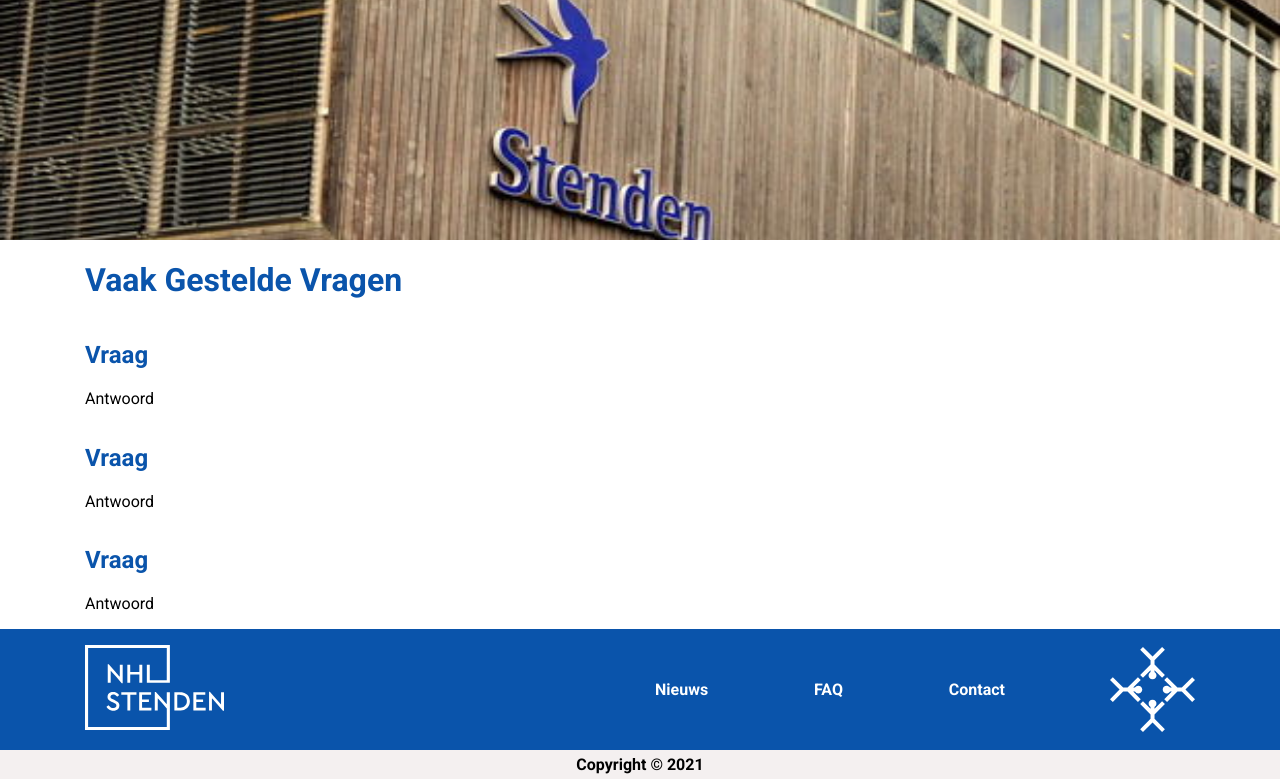
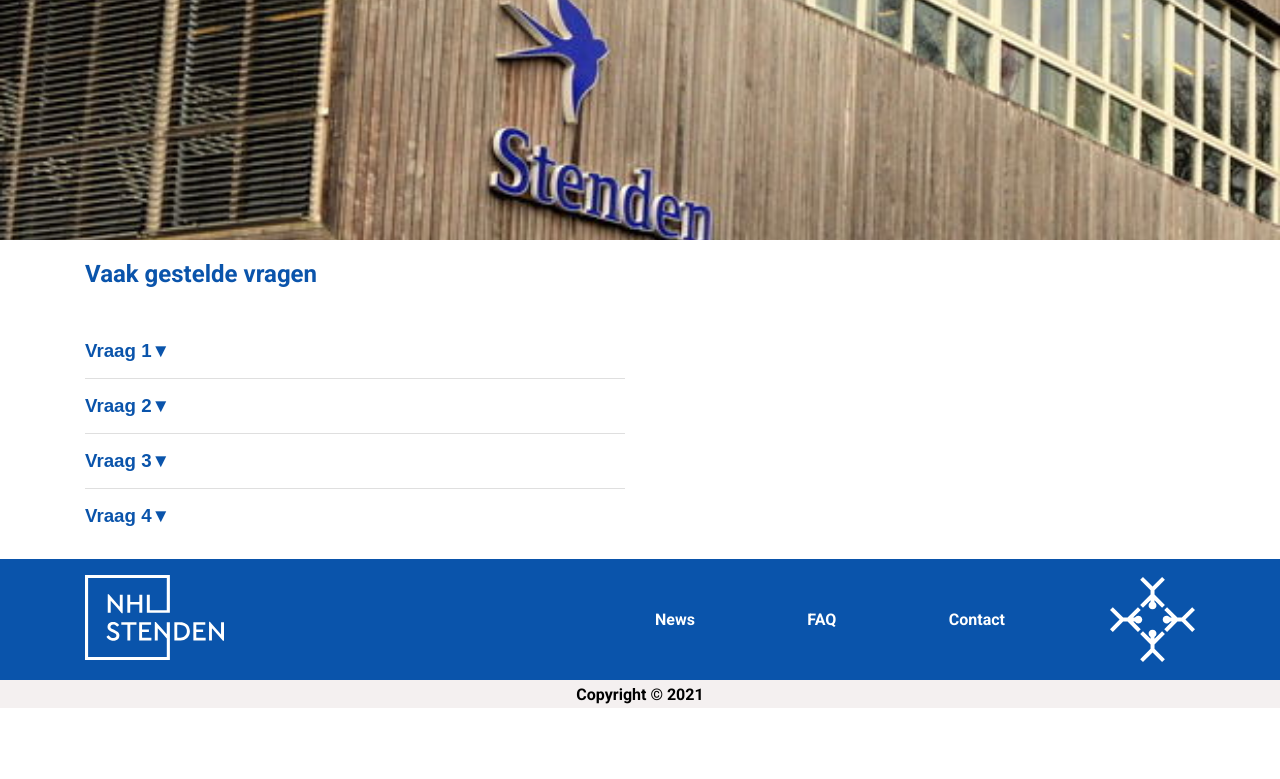
Before and after one commit to INF1-F/php_json, a PHP site: page /pages/nl/faq.php in a window 1280 px wide. Shown: the part 96-875 px from the top of the page. After the commit the page ends 804 px from the top, so only its background shows below. Run offline with PHP 8.4, Linux system fonts and the light colour scheme.

Commit message:
Merge FAQ

```diff
--- /dev/null
+++ b/assets/data/contact/formData-20211026135819.txt
@@ -0,0 +1,5 @@
+Type formulier:Complaints
+naam:Anoniem
+Type opleiding:HBO-ICT
+Locatie:Emmen
+Bericht:asasasa
--- a/assets/styles/main.css
+++ b/assets/styles/main.css
@@ -562,6 +562,40 @@ span.error {
 }
 
 
+/* FAQ */
+
+.title {
+    color: #0A54AB;
+    font-weight: bold;
+}
+
+.expandBtn {
+    background-color: transparent;
+    cursor: pointer;
+    padding: 0;
+    margin: 1rem 0;
+    border: none;
+    color: #0A54AB;
+    font-size: 1.17em;
+    font-weight: bold;
+}
+
+.expContent {
+    display: none;
+}
+
+.closedContent::after {
+    content: "▼";
+}
+
+.openedContent::after {
+    content: "▲";
+}
+
+.dividerLine {
+    border-bottom: 1px solid rgba(0, 0, 0, .125);
+}
+
 /* Small devices 'small tablets' */
 
 @media (min-width: 576px) {
--- a/components/head.php
+++ b/components/head.php
@@ -2,7 +2,7 @@
 <meta http-equiv="X-UA-Compatible" content="IE=edge">
 <meta name="viewport" content="width=device-width, initial-scale=1.0">
 <link rel="stylesheet" href="../../assets/styles/main.css">
-<link href="../assets/img/favicon-32x32.png" rel="icon" sizes="32x32" type="image/png">
+<link href="../../assets/img/favicon-32x32.png" rel="icon" sizes="32x32" type="image/png">
 <link href="https://fonts.googleapis.com/icon?family=Material+Icons" rel="stylesheet">
 <link rel="preconnect" href="https://fonts.googleapis.com">
 <link rel="preconnect" href="https://fonts.gstatic.com" crossorigin>
--- a/pages/en/contact-choise.php
+++ b/pages/en/contact-choise.php
@@ -11,7 +11,7 @@
     <div class="container">
         <div class="row">
             <div class="col-12 contact-title">
-                <h1>Contact</h1>
+                <h2>Contact</h2>
             </div>
             <div class="col-12 col-md-4 mb-3 text-center">
                 <div class="card justify-content-center card-form">
--- a/pages/nl/contact-choise.php
+++ b/pages/nl/contact-choise.php
@@ -11,7 +11,7 @@
     <div class="container">
         <div class="row">
             <div class="col-12 contact-title">
-                <h1>Contact</h1>
+                <h2>Contact</h2>
             </div>
             <div class="col-12 col-md-4 mb-3 text-center">
                 <div class="card justify-content-center card-form">
--- a/pages/nl/faq.php
+++ b/pages/nl/faq.php
@@ -1,37 +1,80 @@
 <!DOCTYPE html>
-<html lang="nl" class="h-100">
+<html lang="en" class="h-100">
+
 <head>
     <?php include_once('../../components/head.php') ?>
     <title>Nieuws</title>
 </head>
 
 <body class="h-100">
-        <?php include_once('../../components/nl/header.php') ?>
+    <?php include_once('../../components/en/header.php') ?>
     <div class="container">
         <div class="row">
             <div class="col-md-6 col-12">
-                    <h1>Vaak Gestelde Vragen</h2>
+                <h2>Vaak gestelde vragen</h2>
+            </div>
+        </div>
+        <div class="mt-2 mb-2">
+        <div class="row">
+            <div class="col-md-6 col-12">
+                <div class="dividerLine">
+                    <button type="button" class="expandBtn closedContent">Vraag 1</button>
+                    <div class="expContent">
+                        <p class="mt-0">> Antwoord 1 | Lorem ipsum dolor sit amet, consectetur adipisicing elit, sed do eiusmod tempor incididunt ut labore et dolore magna aliqua. Ut enim ad minim veniam, quis nostrud exercitation ullamco laboris nisi ut aliquip ex ea commodo consequat.</p>
+                    </div>
+                </div>
             </div>
         </div>
         <div class="row">
             <div class="col-md-6 col-12">
-                    <h2>Vraag</h2>
-                    <p>Antwoord</p>
+                <div class="dividerLine">
+                    <button type="button" class="expandBtn closedContent">Vraag 2</button>
+                    <div class="expContent">
+                        <p class="mt-0">> Antwoord 2 | Lorem ipsum dolor sit amet, consectetur adipisicing elit, sed do eiusmod tempor incididunt ut labore et dolore magna aliqua. Ut enim ad minim veniam, quis nostrud exercitation ullamco laboris nisi ut aliquip ex ea commodo consequat.</p>
+                    </div>
+                </div>
             </div>
         </div>
         <div class="row">
             <div class="col-md-6 col-12">
-                    <h2>Vraag</h2>
-                    <p>Antwoord</p>
+                <div class="dividerLine">
+                    <button type="button" class="expandBtn closedContent">Vraag 3</button>
+                    <div class="expContent">
+                        <p class="mt-0">> Antwoord 3 | Lorem ipsum dolor sit amet, consectetur adipisicing elit, sed do eiusmod tempor incididunt ut labore et dolore magna aliqua. Ut enim ad minim veniam, quis nostrud exercitation ullamco laboris nisi ut aliquip ex ea commodo consequat.</p>
+                    </div>
+                </div>
             </div>
         </div>
         <div class="row">
             <div class="col-md-6 col-12">
-                    <h2>Vraag</h2>
-                    <p>Antwoord</p>
+                <button type="button" class="expandBtn closedContent">Vraag 4</button>
+                <div class="expContent">
+                    <p class="mt-0">> Antwoord 4 | Lorem ipsum dolor sit amet, consectetur adipisicing elit, sed do eiusmod tempor incididunt ut labore et dolore magna aliqua. Ut enim ad minim veniam, quis nostrud exercitation ullamco laboris nisi ut aliquip ex ea commodo consequat.</p>
                 </div>
             </div>
         </div>
-        <?php include_once('../../components/nl/footer.php') ?>
+        </div>
+        <script type="text/javascript">
+            var expBtns = document.getElementsByClassName("expandBtn");
+
+            for (var i = 0; i < expBtns.length; i++) {
+                expBtns[i].addEventListener("click", function() {
+                    this.classList.toggle("active");
+                    var content = this.nextElementSibling;
+                    if (content.style.display === "block") {
+                        content.style.display = "none";
+                        this.classList.add("closedContent");
+                        this.classList.remove("openedContent");
+                    } else {
+                        content.style.display = "block";
+                        this.classList.add("openedContent");
+                        this.classList.remove("closedContent");
+                    }
+                });
+            }
+        </script>
+    </div>
+    <?php include_once('../../components/en/footer.php') ?>
 </body>
+
 </html>
```
Also changed, not shown: pages/en/faq.php (+48 -7 lines). Lines whose indentation alone changed are shown as unchanged.
